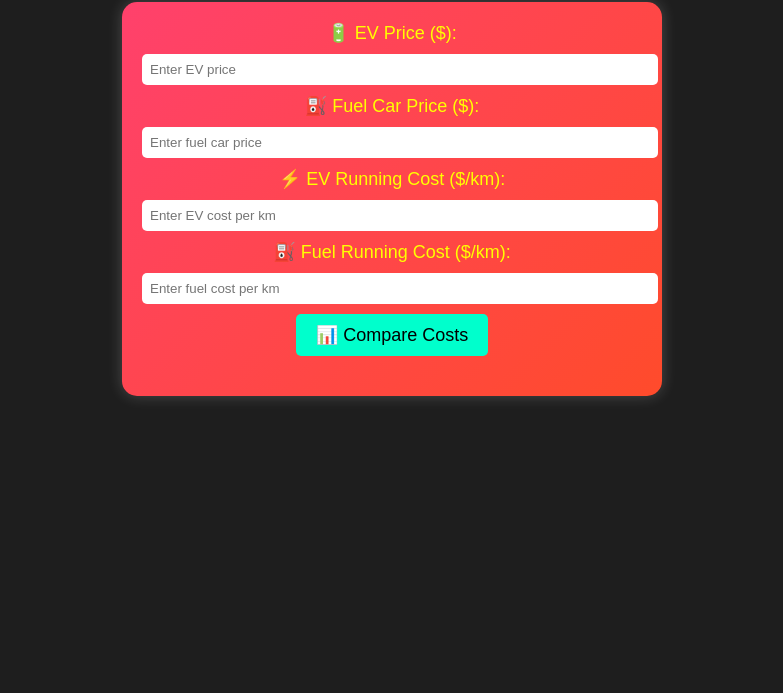
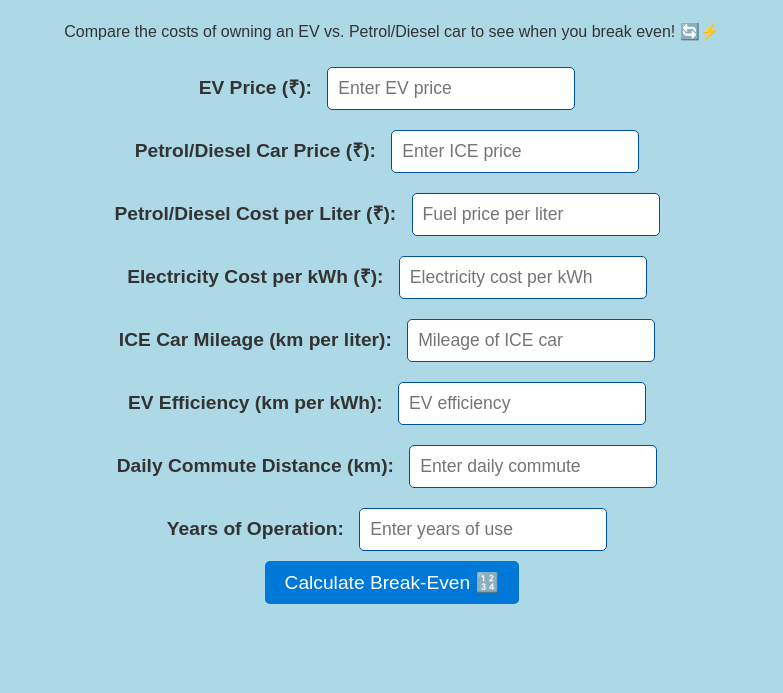
Before and after one commit to arjunbabu83/EV_Affordability, a plain HTML site: page index.html in a window 1280 px wide. Shown: the part 107-800 px from the top of the page, without its empty margins (248-1031 px from the left). Drawn offline with Linux system fonts and the light colour scheme.

Commit message:
Update index.html

```diff
--- a/index.html
+++ b/index.html
@@ -3,97 +3,115 @@
 <head>
     <meta charset="UTF-8">
     <meta name="viewport" content="width=device-width, initial-scale=1.0">
-    <title>🚗 EV Price Affordability Calculator 💰</title>
+    <title>EV Price Affordability Calculator 🚗⚡</title>
     <style>
         body {
-            font-family: Arial, sans-serif;
-            background-color: #1e1e1e;
-            color: white;
+            font-family: 'Poppins', sans-serif;
+            background-color: #ADD8E6;
+            color: #333;
             text-align: center;
             padding: 20px;
         }
         h1 {
-            color: #00ffcc;
-        }
-        .container {
-            background: linear-gradient(135deg, #ff416c, #ff4b2b);
-            padding: 20px;
-            border-radius: 15px;
-            max-width: 500px;
-            margin: auto;
-            box-shadow: 0 0 15px rgba(255, 255, 255, 0.2);
+            color: #00509E;
+            font-size: 2.5em;
         }
         label {
-            font-size: 18px;
-            color: yellow;
+            font-size: 1.2em;
+            font-weight: bold;
         }
         input {
-            width: 100%;
-            padding: 8px;
-            margin: 10px 0;
+            padding: 10px;
+            margin: 10px;
+            font-size: 1.1em;
             border-radius: 5px;
-            border: none;
+            border: 1px solid #00509E;
         }
         button {
-            background-color: #00ffcc;
-            color: black;
+            background-color: #0078D7;
+            color: white;
             padding: 10px 20px;
-            font-size: 18px;
+            font-size: 1.2em;
             border: none;
             border-radius: 5px;
             cursor: pointer;
         }
         button:hover {
-            background-color: #ffcc00;
+            background-color: #00509E;
         }
         #result {
+            font-size: 1.5em;
             margin-top: 20px;
-            font-size: 20px;
-            color: white;
+            font-weight: bold;
+            color: #D62828;
         }
     </style>
 </head>
 <body>
-    <h1>🚗 EV Price Affordability Calculator 💰</h1>
-    <div class="container">
-        <label for="evPrice">🔋 EV Price ($):</label>
-        <input type="number" id="evPrice" placeholder="Enter EV price">
+    <h1>EV Price Affordability Calculator 💰📉</h1>
+    <p>Compare the costs of owning an EV vs. Petrol/Diesel car to see when you break even! 🔄⚡</p>
 
-        <label for="fuelPrice">⛽ Fuel Car Price ($):</label>
-        <input type="number" id="fuelPrice" placeholder="Enter fuel car price">
+    <label for="evPrice">EV Price (₹): </label>
+    <input type="number" id="evPrice" placeholder="Enter EV price">
+    <br>
 
-        <label for="evCost">⚡ EV Running Cost ($/km):</label>
-        <input type="number" id="evCost" placeholder="Enter EV cost per km">
+    <label for="icePrice">Petrol/Diesel Car Price (₹): </label>
+    <input type="number" id="icePrice" placeholder="Enter ICE price">
+    <br>
 
-        <label for="fuelCost">⛽ Fuel Running Cost ($/km):</label>
-        <input type="number" id="fuelCost" placeholder="Enter fuel cost per km">
+    <label for="fuelCost">Petrol/Diesel Cost per Liter (₹): </label>
+    <input type="number" id="fuelCost" placeholder="Fuel price per liter">
+    <br>
 
-        <button onclick="calculateCost()">📊 Compare Costs</button>
+    <label for="electricityCost">Electricity Cost per kWh (₹): </label>
+    <input type="number" id="electricityCost" placeholder="Electricity cost per kWh">
+    <br>
 
-        <div id="result"></div>
-    </div>
+    <label for="mileage">ICE Car Mileage (km per liter): </label>
+    <input type="number" id="mileage" placeholder="Mileage of ICE car">
+    <br>
+
+    <label for="evEfficiency">EV Efficiency (km per kWh): </label>
+    <input type="number" id="evEfficiency" placeholder="EV efficiency">
+    <br>
+
+    <label for="dailyCommute">Daily Commute Distance (km): </label>
+    <input type="number" id="dailyCommute" placeholder="Enter daily commute">
+    <br>
+
+    <label for="years">Years of Operation: </label>
+    <input type="number" id="years" placeholder="Enter years of use">
+    <br>
+
+    <button onclick="calculateBreakEven()">Calculate Break-Even 🔢</button>
+
+    <p id="result"></p>
 
     <script>
-        function calculateCost() {
-            let evPrice = parseFloat(document.getElementById('evPrice').value);
-            let fuelPrice = parseFloat(document.getElementById('fuelPrice').value);
-            let evCost = parseFloat(document.getElementById('evCost').value);
-            let fuelCost = parseFloat(document.getElementById('fuelCost').value);
+        function calculateBreakEven() {
+            let evPrice = parseFloat(document.getElementById('evPrice').value) || 0;
+            let icePrice = parseFloat(document.getElementById('icePrice').value) || 0;
+            let fuelCost = parseFloat(document.getElementById('fuelCost').value) || 0;
+            let electricityCost = parseFloat(document.getElementById('electricityCost').value) || 0;
+            let mileage = parseFloat(document.getElementById('mileage').value) || 1;
+            let evEfficiency = parseFloat(document.getElementById('evEfficiency').value) || 1;
+            let dailyCommute = parseFloat(document.getElementById('dailyCommute').value) || 0;
+            let years = parseFloat(document.getElementById('years').value) || 1;
 
-            let totalEvCost = evPrice + (evCost * 150000);
-            let totalFuelCost = fuelPrice + (fuelCost * 150000);
+            let annualDistance = dailyCommute * 365;
+            let iceFuelCost = (annualDistance / mileage) * fuelCost * years;
+            let evChargingCost = (annualDistance / evEfficiency) * electricityCost * years;
 
-            let resultText = `<h2>🔍 Cost Comparison 📊</h2>`;
-            resultText += `<p>⚡ EV Total Cost: <b style='color:#00ffcc;'>$${totalEvCost.toLocaleString()}</b></p>`;
-            resultText += `<p>⛽ Fuel Car Total Cost: <b style='color:#ffcc00;'>$${totalFuelCost.toLocaleString()}</b></p>`;
+            let totalIceCost = icePrice + iceFuelCost;
+            let totalEvCost = evPrice + evChargingCost;
 
-            if (totalEvCost < totalFuelCost) {
-                resultText += `<p>✅ EV is more affordable in the long run! 🌱🚗</p>`;
+            let breakEvenYears = ((evPrice - icePrice) / (iceFuelCost / years - evChargingCost / years)).toFixed(1);
+
+            if (breakEvenYears > 0 && breakEvenYears <= years) {
+                document.getElementById('result').innerHTML = `Break-even achieved in ${breakEvenYears} years! 🎯`;
             } else {
-                resultText += `<p>❗ Fuel cars might cost less initially but are expensive over time! ⛽💸</p>`;
+                document.getElementById('result').innerHTML = `EV might not break even within the selected period! ⚖️`;
             }
-
-            document.getElementById('result').innerHTML = resultText;
         }
     </script>
 </body>
```
